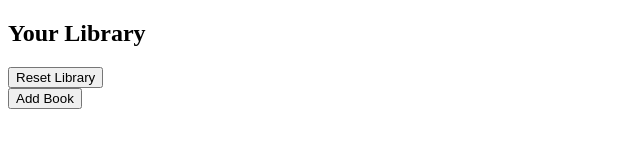
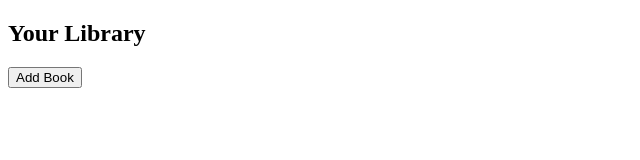
Before and after one commit to marvinobig/mobigs-library, a plain HTML site: page index.html in a window 1280 px wide. Shown: the whole page, without its empty margins (0-640 px from the left). Drawn offline with Linux system fonts and the light colour scheme.

Commit message:
remove reset button

```diff
--- a/index.html
+++ b/index.html
@@ -10,11 +10,10 @@
   <body>
     <nav>
       <h1>Your Library</h1>
-      <button>Reset Library</button>
+      <button id="book-form-btn" type="button">Add Book</button>
     </nav>
     <main id="library">
       <section id="library-form-container">
-        <button id="book-form-btn" type="button">Add Book</button>
         <dialog id="book-form-modal">
           <section>
             <h2>Book Info</h2>
```
